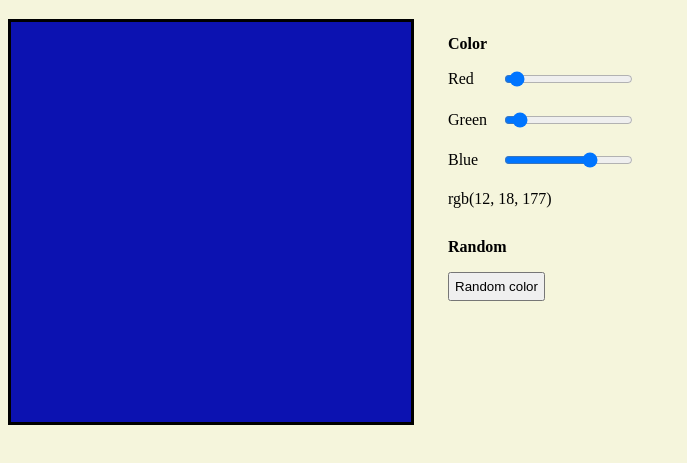
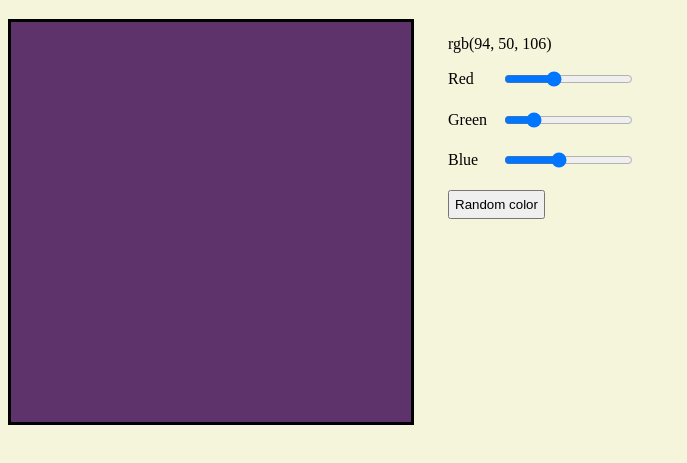
Before and after one commit to mrcodeswildride/color-picker, a plain HTML site: page index.html in a window 1280 px wide. Both pictures are taken after a click on the button "Random color". Shown: the part 61-524 px from the top of the page, without its empty margins (0-687 px from the left). Drawn offline with Linux system fonts and the light colour scheme.

Commit message:
simplified layout

```diff
--- a/index.html
+++ b/index.html
@@ -16,7 +16,7 @@
 	<div id="box"></div>
 
 	<div id="sidePanel">
-		<p class="label">Color</p>
+		<p id="colorParagraph">rgb(0, 0, 0)</p>
 
 		<div class="row">
 			<label for="redSlider">Red</label>
@@ -33,9 +33,6 @@
       <input type="range" min="0" max="255" value="0" id="blueSlider">
     </div>
 
-    <p id="colorParagraph">rgb(0, 0, 0)</p>
-
-    <p class="label">Random</p>
     <button id="randomButton">Random color</button>
   </div>
 </body>
--- a/script.js
+++ b/script.js
@@ -1,26 +1,26 @@
 let box = document.getElementById(`box`)
 
+let colorParagraph = document.getElementById(`colorParagraph`)
 let redSlider = document.getElementById(`redSlider`)
 let greenSlider = document.getElementById(`greenSlider`)
 let blueSlider = document.getElementById(`blueSlider`)
-let colorParagraph = document.getElementById(`colorParagraph`)
 
 let randomButton = document.getElementById(`randomButton`)
 
-redSlider.addEventListener(`input`, changeColor)
-greenSlider.addEventListener(`input`, changeColor)
-blueSlider.addEventListener(`input`, changeColor)
+redSlider.addEventListener(`input`, mixColors)
+greenSlider.addEventListener(`input`, mixColors)
+blueSlider.addEventListener(`input`, mixColors)
 
-randomButton.addEventListener(`click`, changeRandomColor)
+randomButton.addEventListener(`click`, randomColor)
 
-function changeColor() {
-  box.style.backgroundColor = `rgb(${redSlider.value}, ${greenSlider.value}, ${blueSlider.value})`
-  colorParagraph.innerHTML = box.style.backgroundColor
+function mixColors() {
+  colorParagraph.innerHTML = `rgb(${redSlider.value}, ${greenSlider.value}, ${blueSlider.value})`
+  box.style.backgroundColor = colorParagraph.innerHTML
 }
 
-function changeRandomColor() {
+function randomColor() {
   redSlider.value = Math.floor(Math.random() * 256)
   greenSlider.value = Math.floor(Math.random() * 256)
   blueSlider.value = Math.floor(Math.random() * 256)
-  changeColor()
+  mixColors()
 }
--- a/style.css
+++ b/style.css
@@ -16,10 +16,6 @@ body {
   margin-right: 30px;
 }
 
-.label {
-  font-weight: bold;
-}
-
 .row {
   margin-bottom: 20px;
 }
@@ -34,10 +30,6 @@ label {
   width: 50px;
 }
 
-#colorParagraph {
-  margin-bottom: 30px;
-}
-
 button {
   padding: 5px;
 }
```
